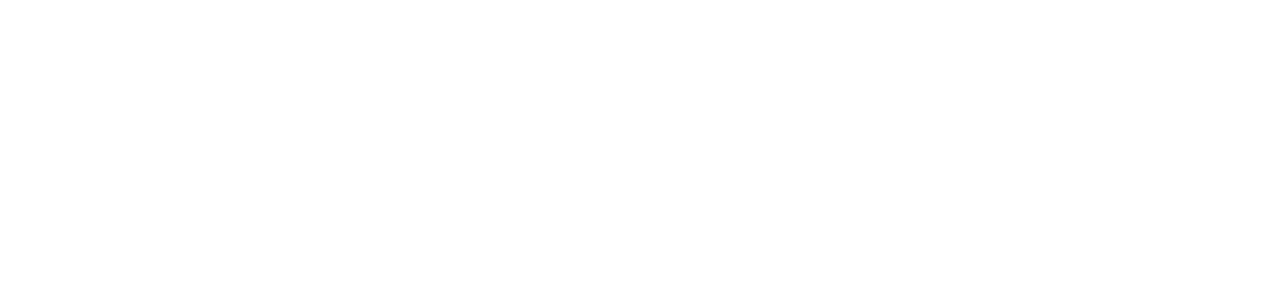
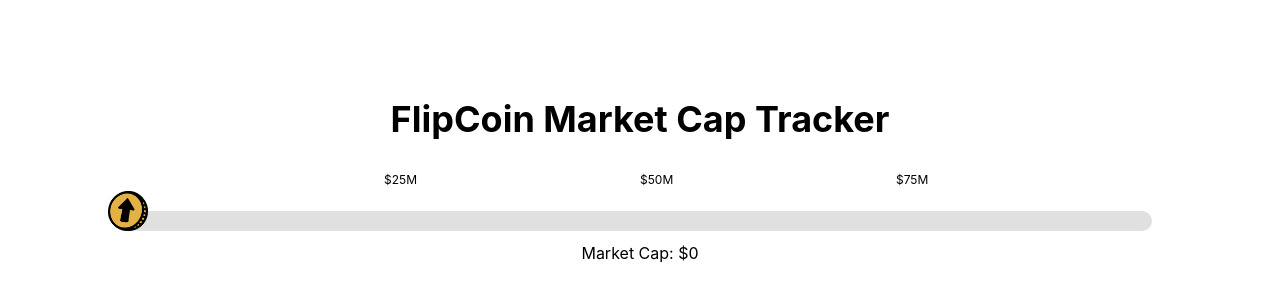
Before and after one commit to Dyligentlydone/flipcoin, a React (Vite) app in the folder frontend/: page /main in a window 1280 px wide. Shown: the part 198-498 px from the top of the page. Built offline with nearby package versions, Linux system fonts and the light colour scheme; no server answers.

Commit message:
Add FlipCoin market cap tracker with Jupiter API integration

```diff
--- a/frontend/package.json
+++ b/frontend/package.json
@@ -9,7 +9,11 @@
     "lint": "eslint . --ext ts,tsx"
   },
   "dependencies": {
+    "@emotion/react": "^11.14.0",
+    "@emotion/styled": "^11.14.0",
+    "@mui/material": "^7.1.0",
     "@vitejs/plugin-react": "^4.4.1",
+    "axios": "^1.9.0",
     "react": "^18.2.0",
     "react-dom": "^18.2.0",
     "react-router-dom": "^7.6.0"
--- /dev/null
+++ b/frontend/src/components/FlipCoinTracker.css
@@ -0,0 +1,9 @@
+.flip-animation {
+  animation: flip var(--flip-speed, 1s) infinite;
+}
+
+@keyframes flip {
+  0% { transform: rotateY(0deg); }
+  50% { transform: rotateY(180deg); }
+  100% { transform: rotateY(360deg); }
+}
--- /dev/null
+++ b/frontend/src/components/FlipCoinTracker.tsx
@@ -0,0 +1,120 @@
+import React, { useState, useEffect } from 'react';
+import { Box, LinearProgress } from '@mui/material';
+import axios from 'axios';
+import coinImage from '../assets/flip coin (coin).png';
+
+const TOKEN_ADDRESS = 'DezaX4JqtoZ9TdUZ5eGbPtQtpzkQFDERuWUMFgnypump';
+const MAX_MARKET_CAP = 100_000_000; // $100M target for progress bar
+
+function FlipCoinTracker() {
+  const [marketCap, setMarketCap] = useState(0);
+  const progress = Math.min((marketCap / MAX_MARKET_CAP) * 100, 100);
+  const flipSpeed = Math.max(2 - progress / 50, 0.5); // Faster flip at higher market cap
+
+  useEffect(() => {
+    const supply = 1000000000; // Update this with actual supply
+
+    const fetchPrice = async () => {
+      try {
+        console.log('Fetching price from Jupiter...');
+        const response = await axios.get('https://quote-api.jup.ag/v6/quote', {
+          params: {
+            inputMint: TOKEN_ADDRESS,
+            outputMint: 'So11111111111111111111111111111111111111112', // SOL
+            amount: '1000000000' // 1 token with 9 decimals
+          }
+        });
+
+        if (response.data?.outAmount && response.data?.inAmount) {
+          console.log('Raw response:', response.data);
+
+          // Parse values
+          const outAmount = parseInt(response.data.outAmount);
+          const inAmount = parseInt(response.data.inAmount);
+          const solUsdPrice = response.data.swapUsdValue;
+
+          console.log('Parsed values:', {
+            outAmount,
+            inAmount,
+            solUsdPrice
+          });
+
+          // Calculate price in SOL (outAmount/inAmount)
+          const priceInSol = outAmount / 1e9; // Convert from lamports
+          const priceInUsd = priceInSol * solUsdPrice;
+          const marketCapValue = priceInUsd * 1000000000; // Total supply
+
+          console.log('Calculated values:', {
+            priceInSol,
+            priceInUsd,
+            marketCapValue,
+            solPrice: solUsdPrice
+          });
+
+          setMarketCap(marketCapValue);
+        } else {
+          console.log('Incomplete price data from Jupiter');
+        }
+      } catch (error) {
+        console.error('Error fetching price:', error);
+      }
+    };
+
+    // Fetch immediately
+    fetchPrice();
+
+    // Then fetch every 10 seconds
+    const interval = setInterval(fetchPrice, 10000);
+
+    return () => clearInterval(interval);
+  }, []);
+
+  return (
+    <Box sx={{ width: '80%', margin: '40px auto', position: 'relative' }}>
+      <LinearProgress
+        variant="determinate"
+        value={progress}
+        sx={{
+          height: 20,
+          borderRadius: 5,
+          backgroundColor: '#e0e0e0',
+          '& .MuiLinearProgress-bar': {
+            backgroundColor: progress > 50 ? '#4caf50' : '#2196f3'
+          }
+        }}
+        role="progressbar"
+        aria-valuenow={progress}
+        aria-valuemin={0}
+        aria-valuemax={100}
+      />
+
+      <Box
+        sx={{
+          position: 'absolute',
+          top: -20,
+          left: `${progress}%`,
+          transform: 'translateX(-50%)',
+          transition: 'left 0.5s ease-in-out'
+        }}
+      >
+        <img
+          src={coinImage}
+          alt="Flip Coin"
+          style={{ width: '40px', height: '40px' }}
+          className={progress > 50 ? 'flip-animation' : ''}
+        />
+      </Box>
+
+      {/* Milestone Markers */}
+      <Box sx={{ position: 'absolute', top: -40, left: '25%', fontSize: '12px' }}>$25M</Box>
+      <Box sx={{ position: 'absolute', top: -40, left: '50%', fontSize: '12px' }}>$50M</Box>
+      <Box sx={{ position: 'absolute', top: -40, left: '75%', fontSize: '12px' }}>$75M</Box>
+
+      <Box sx={{ textAlign: 'center', marginTop: '10px' }}>
+        Market Cap: ${marketCap.toLocaleString('en-US', { maximumFractionDigits: 2 })}
+      </Box>
+    </Box>
+  );
+}
+
+export default FlipCoinTracker;
--- a/frontend/src/pages/MainPage.tsx
+++ b/frontend/src/pages/MainPage.tsx
@@ -1,9 +1,12 @@
 import React from 'react';
+import FlipCoinTracker from '../components/FlipCoinTracker';
+import '../components/FlipCoinTracker.css';
 
 function MainPage() {
   return (
-    <div className="min-h-screen bg-white">
-      {/* Ready for your design */}
+    <div className="min-h-screen bg-white flex flex-col items-center justify-center">
+      <h1 className="text-4xl font-bold mb-8">FlipCoin Market Cap Tracker</h1>
+      <FlipCoinTracker />
     </div>
   );
 }
```
Also changed, not shown: 1 other file (tests, documents, lock files or other folders).
